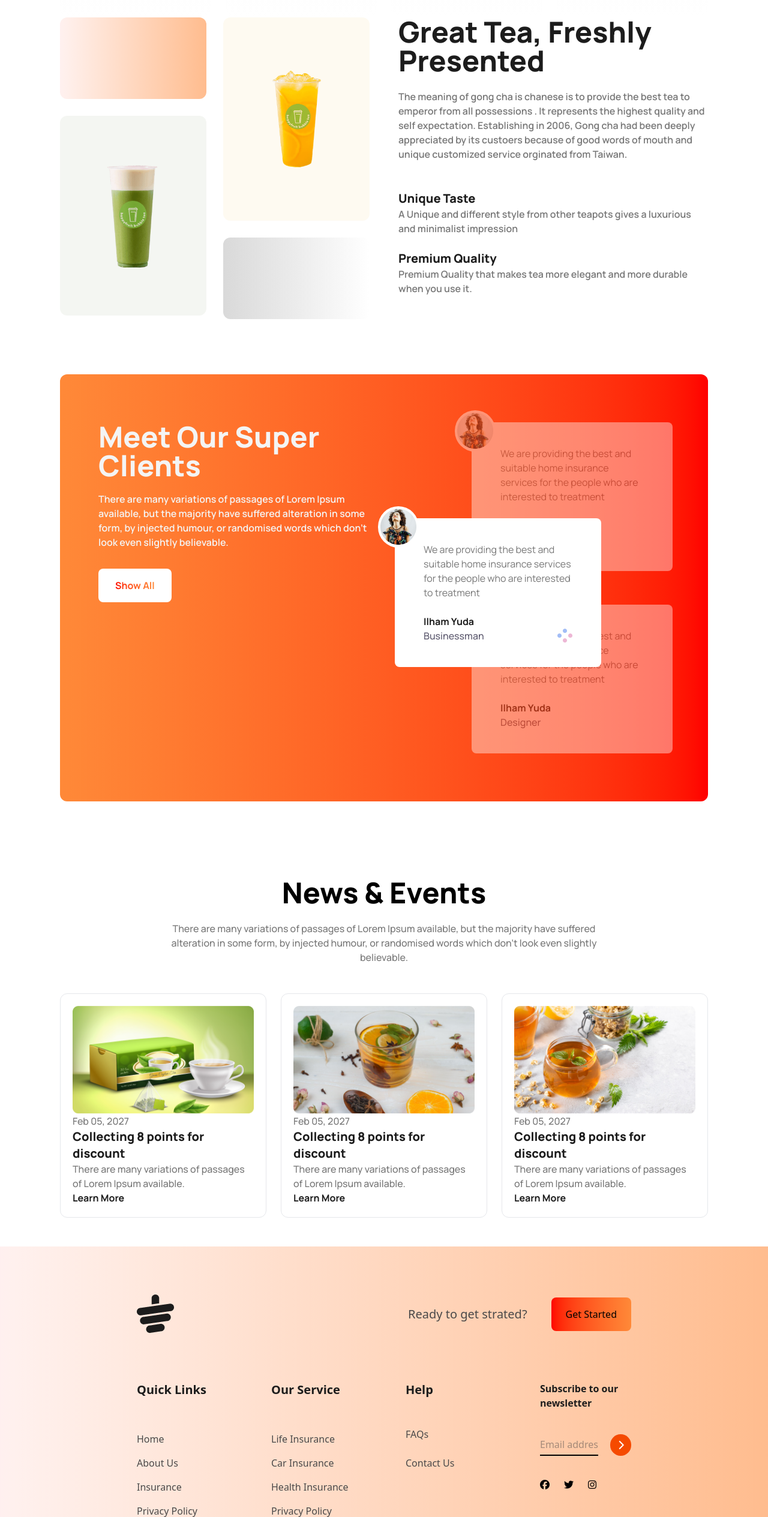
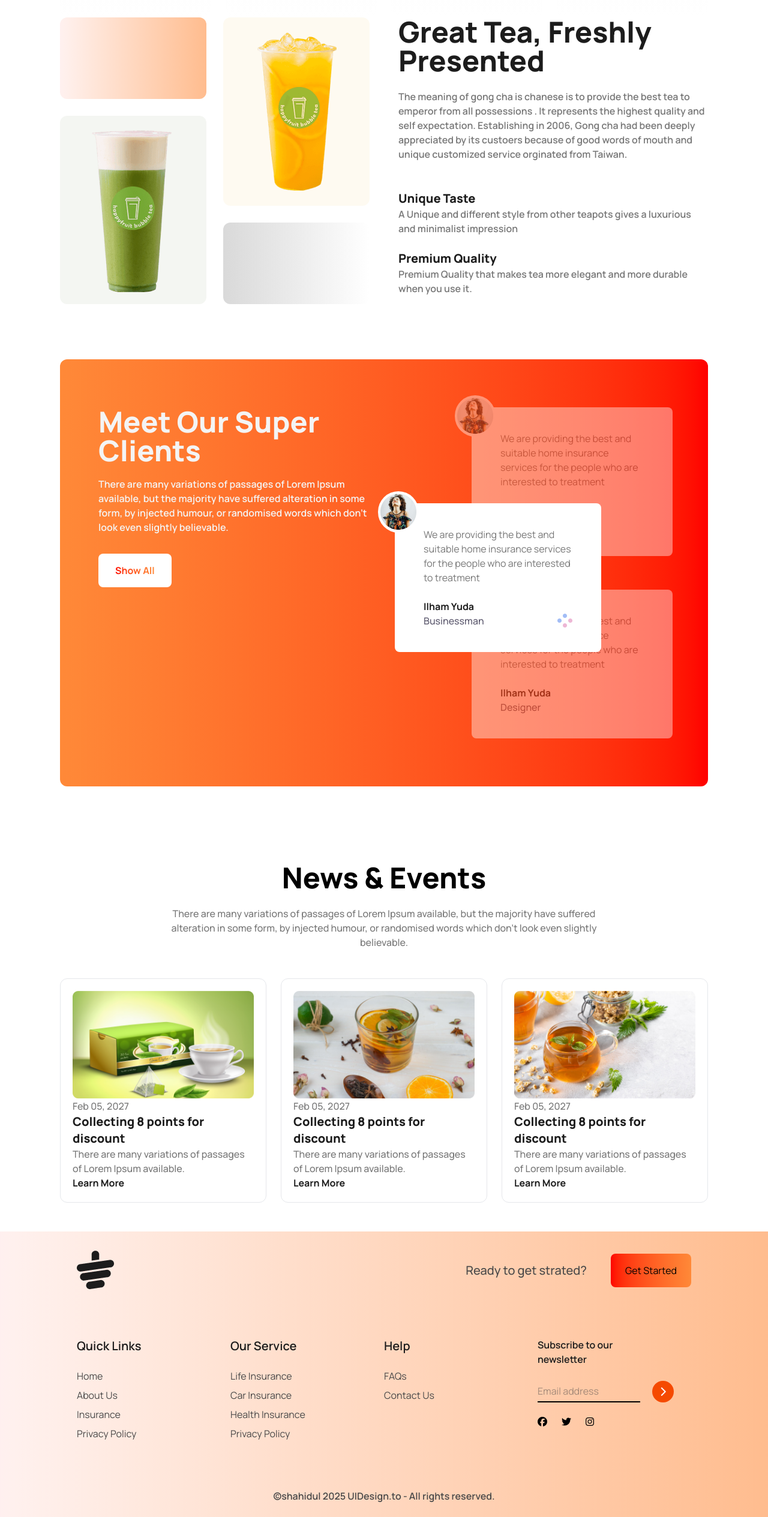
Before and after one commit to developer-shahidul/tailwind-tea-house-project-programing-hero-project, a plain HTML site: page index.html in a window 1280 px wide. Shown: the part 988-3517 px from the top of the page at 60% size. Drawn offline with nearby package versions, Linux system fonts and the light colour scheme.

Commit message:
alingment problem fixed

```diff
--- a/index.html
+++ b/index.html
@@ -23,6 +23,9 @@
               clifford: "#da373d",
             },
           },
+          fontFamily: {
+            manrope: ["Manrope", "sans - serif"],
+          },
         },
       };
     </script>
@@ -32,9 +35,9 @@
       font-family: "Manrope", sans-serif;
     }
   </style>
-  <body>
+  <body class="font-manrope">
     <!--main section -->
-    <main class="max-w-screen-xl mx-auto px-5 md:px-16 lg:px-25 font-manrope">
+    <main class="max-w-screen-xl mx-auto px-5 md:px-16 lg:px-25">
       <header class="pt-10 mb-20 flex flex-col md:flex-row lg:flex-row gap-20">
         <div class="order md:order-1 order-2">
           <h1 class="text-4xl lg:text-7xl font-extrabold text-[#1C1C1C]">
@@ -146,29 +149,25 @@
       <!--great tea section start-->
       <section class="grid grid-cols-1 lg:grid-cols-2 gap-10 md:gap-12">
         <!--great tea grid section steart-->
-        <div class="grid grid-cols-2 gap-7">
-          <div
+        <ul class="grid grid-cols-2 gap-7">
+          <li
             class="md:h-[136px] h-24 bg-gradient-to-r form-0% from-[#FF000010] to-100% to-[#FF893890] rounded-xl col-span-1"
-          ></div>
+          ></li>
 
-          <div class="row-span-2">
-            <img
-              class="bg-[#E6A62310] m-auto md:px-17 pt-14 pb-8 rounded-xl lg:py-22"
-              src="./images/fresh-1.png"
-              alt=""
-            />
-          </div>
-          <div class="row-span-2">
-            <img
-              class="bg-[#57763910] m-auto md:pt-10 pt-7 lg:py-20 pb-8 md:px-19 rounded-xl"
-              src="./images/fresh-2.png"
-              alt=""
-            />
-          </div>
-          <div
-            class="md:h-[136px] h-24 bg-gradient-to-r form-0% from-[#D9D9D9] to-100% to-[#FFFFFF] rounded-xl col-span-1"
-          ></div>
-        </div>
+          <li
+            class="col-span-1 row-span-2 bg-[#E6A62310] rounded-xl flex justify-center items-center p-5"
+          >
+            <img src="./images/fresh-1.png" alt="" />
+          </li>
+          <li
+            class="col-span-1 row-span-2 bg-[#57763910] rounded-xl flex justify-center items-center p-5"
+          >
+            <img src="./images/fresh-2.png" alt="" />
+          </li>
+          <li
+            class="col-span-1 md:h-[136px] h-24 bg-gradient-to-r form-0% from-[#D9D9D9] to-100% to-[#FFFFFF] rounded-xl"
+          ></li>
+        </ul>
         <!--great tea text section-->
         <div>
           <h2 class="md:text-5xl font-extrabold text-4xl text-[#1C1C1C]">
@@ -358,7 +357,7 @@
     <footer
       class="bg-gradient-to-r form-0% from-[#FF000010] to-100% to-[#FF893890]"
     >
-      <div class="md:max-w-screen-lg m-auto p-5 md:px-25 md:pt-20">
+      <div class="md:max-w-screen-lg m-auto py-8 px-5 md:px-0">
         <div class="flex justify-between mb-20">
           <img src="./images/cup.png" alt="" />
           <div class="md:flex md:items-center gap-10">
@@ -373,75 +372,60 @@
           </div>
         </div>
 
-        <div class="grid grid-cols-2 lg:grid-cols-4 md:gap-18">
-          <div class="grid grid-cols-1 gap-4">
+        <div class="grid grid-cols-2 lg:grid-cols-4">
+          <div>
             <h3 class="text-xl font-semibold text-[#1C1C1C]">Quick Links</h3>
-            <br />
-            <ul>
+
+            <ul class="pt-6 grid gap-y-2">
               <li class="text-[#494949] text-base hover:text-red-300">Home</li>
-            </ul>
-            <ul>
               <li class="text-[#494949] text-base hover:text-red-300">
                 About Us
               </li>
-            </ul>
-            <ul>
               <li class="text-[#494949] text-base hover:text-red-300">
                 Insurance
               </li>
-            </ul>
-            <ul>
               <li class="text-[#494949] text-base hover:text-red-300">
                 Privacy Policy
               </li>
             </ul>
           </div>
 
-          <div class="grid grid-cols-1 gap-4">
+          <div>
             <h3 class="text-xl font-semibold text-[#1C1C1C]">Our Service</h3>
-            <br />
-            <ul>
+
+            <ul class="pt-6 grid gap-y-2">
               <li class="text-[#494949] text-base hover:text-red-300">
                 Life Insurance
               </li>
-            </ul>
-            <ul>
               <li class="text-[#494949] text-base hover:text-red-300">
                 Car Insurance
               </li>
-            </ul>
-            <ul>
               <li class="text-[#494949] text-base hover:text-red-300">
                 Health Insurance
               </li>
-            </ul>
-            <ul>
               <li class="text-[#494949] text-base hover:text-red-300">
                 Privacy Policy
               </li>
             </ul>
           </div>
 
-          <div class="mt-16 md:mt-0">
+          <div>
             <h3 class="text-xl font-semibold text-[#1C1C1C]">Help</h3>
-            <br />
-            <br />
-            <ul>
+
+            <ul class="pt-6 grid gap-y-2">
               <li class="text-[#494949] text-base hover:text-red-300">FAQs</li>
-            </ul>
-            <br />
-            <ul>
               <li class="text-[#494949] text-base hover:text-red-300">
                 Contact Us
               </li>
             </ul>
           </div>
-          <div class="flex flex-col gap-10 mt-16 md:mt-0">
+
+          <div>
             <h3 class="text-6 font-semibold text-[#1C1C1C]">
               Subscribe to our <br />
               newsletter
             </h3>
-            <div class="flex flex-row gap-5">
+            <div class="flex flex-row gap-5 pt-6">
               <input
                 placeholder="Email address"
                 type="email"
@@ -453,7 +437,8 @@
                 <i class="fa-solid fa-chevron-right"></i>
               </div>
             </div>
-            <div class="flex gap-6">
+
+            <div class="flex gap-6 pt-6">
               <i class="fa-brands fa-facebook cursor-pointer"></i>
               <i class="fa-brands fa-twitter cursor-pointer"></i>
               <i class="fa-brands fa-instagram cursor-pointer"></i>
```
